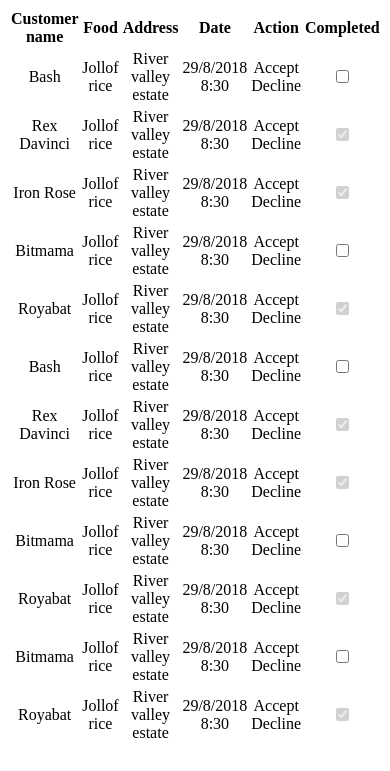
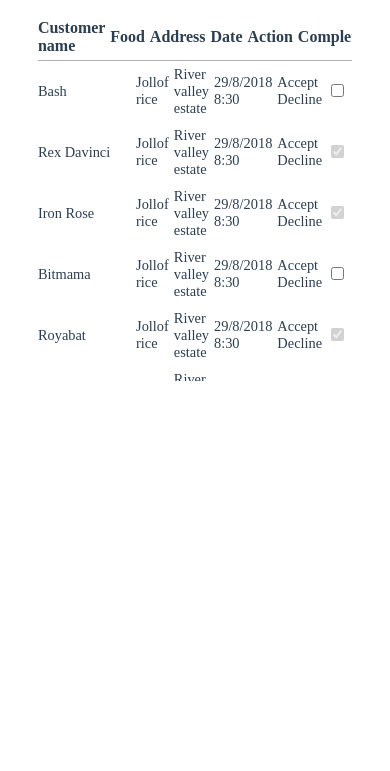
Before and after one commit to eltNEG/Fast-Food-Fast, a plain HTML site: page UI/manage-order.html in a window 390 px wide. Shown: the part 73-844 px from the top of the page. Drawn offline with Linux system fonts and the light colour scheme.

Commit message:
add style for manage-order.html

```diff
--- a/UI/css/style.css
+++ b/UI/css/style.css
@@ -57,7 +57,6 @@ input::-webkit-inner-spin-button {
 
 .container {
   margin: 10% 10% 5% 8%;
-  /*color: #7d8994;*/
   color: #2c3e50;
 }
 
@@ -111,7 +110,7 @@ input::-webkit-inner-spin-button {
 
 .select-food {
   margin-top: 6%;
-  height: 3.0em;
+  height: 3em;
   border-radius: 0.5em;
   font-size: 1.1em;
   width: 95%;
@@ -148,7 +147,7 @@ input::-webkit-inner-spin-button {
 
 .order-table-left-col {
   width: 80%;
-  color: #2c3e50
+  color: #2c3e50;
 }
 
 .order-table-row {
@@ -157,11 +156,77 @@ input::-webkit-inner-spin-button {
 
 .order-table-right-col {
   width: 30%;
-  color: #7d8994
+  color: #7d8994;
 }
 
 .back-icon {
   cursor: pointer;
+}
+
+.manage-order-page-container {
+  margin: 5% 8% 0% 8%;
+  color: #2c3e50;
+}
+
+.header-center {
+  text-align: center;
+  font-size: 1.23em;
+  font-weight: 900;
+}
+
+.table-container {
+  overflow-x: auto;
+  width: 100%;
+}
+
+.manage-order-table {
+  margin-top: 2em;
+  height: 25em;
+  padding: 1%;
+  table-layout: fixed;
+  border-collapse: collapse;
+  width: 100%;
+  text-align: left;
+}
+
+@media screen and (max-width: 451px) {
+  .table-container {
+    overflow-x: auto;
+    width: 100%;
+  }
+
+  .manage-order-table {
+    margin-top: 2em;
+    height: 25em;
+    padding: 1%;
+    table-layout: fixed;
+    border-collapse: collapse;
+  }
+
+  .manage-order-table tbody {
+    display: block;
+    width: 100%;
+    overflow: auto;
+    height: 80%;
+    font-size: 0.9em;
+  }
+
+  .manage-order-table thead,
+  tr {
+    display: block;
+  }
+
+  .manage-order-table thead {
+    border-bottom: solid 1px #b0b0b0;
+    text-align: left;
+  }
+
+  .manage-order-table th,
+  .manage-order-table td {
+    padding: 5px 5px 5px 0px;
+    text-align: left;
+    width: 150%;
+  }
 }
 
 @media screen and (min-width: 451px) {
@@ -175,4 +240,8 @@ input::-webkit-inner-spin-button {
   .header {
     font-size: 1.55em;
   }
+
+  .header-center {
+    font-size: 1.55em;
+  }
 }
```
